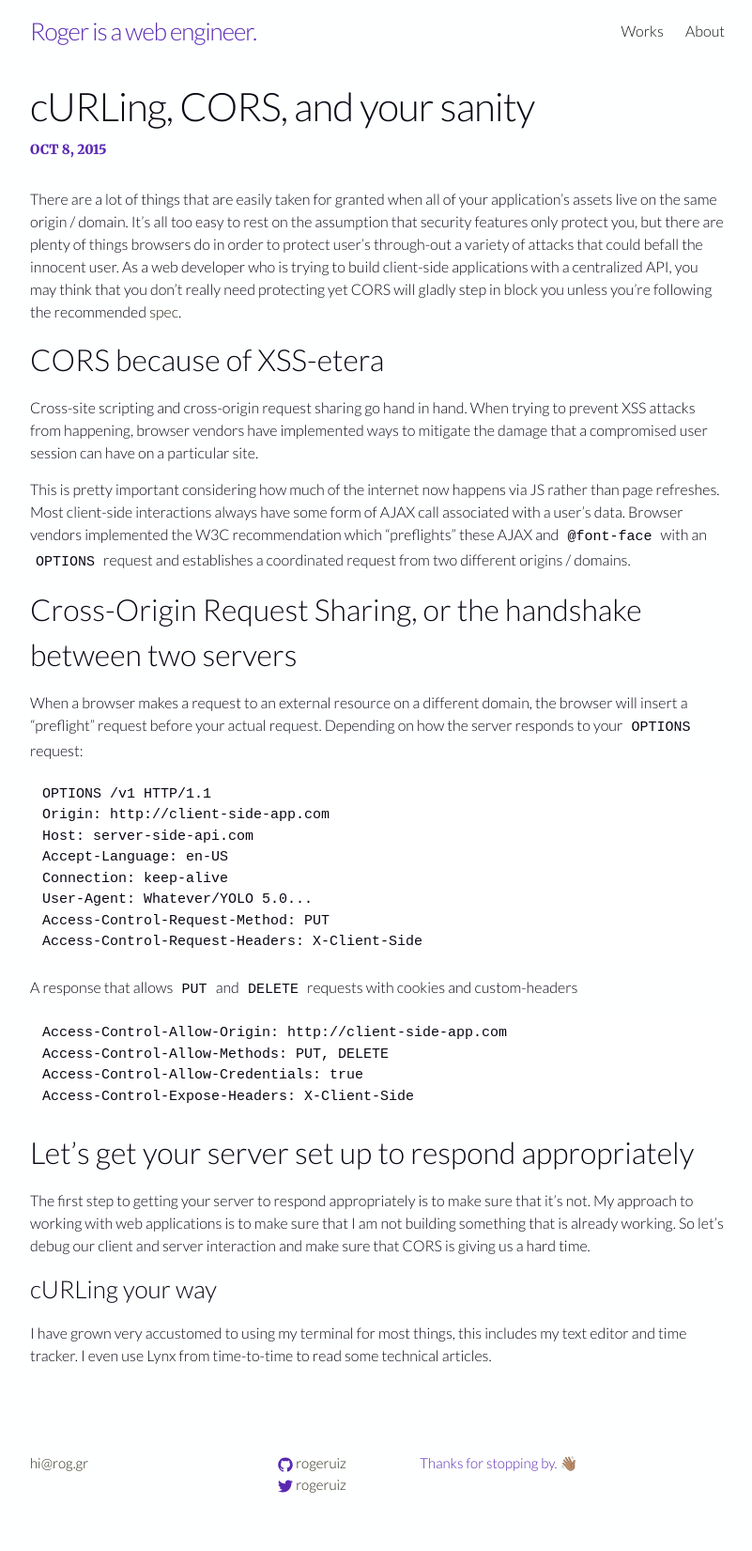
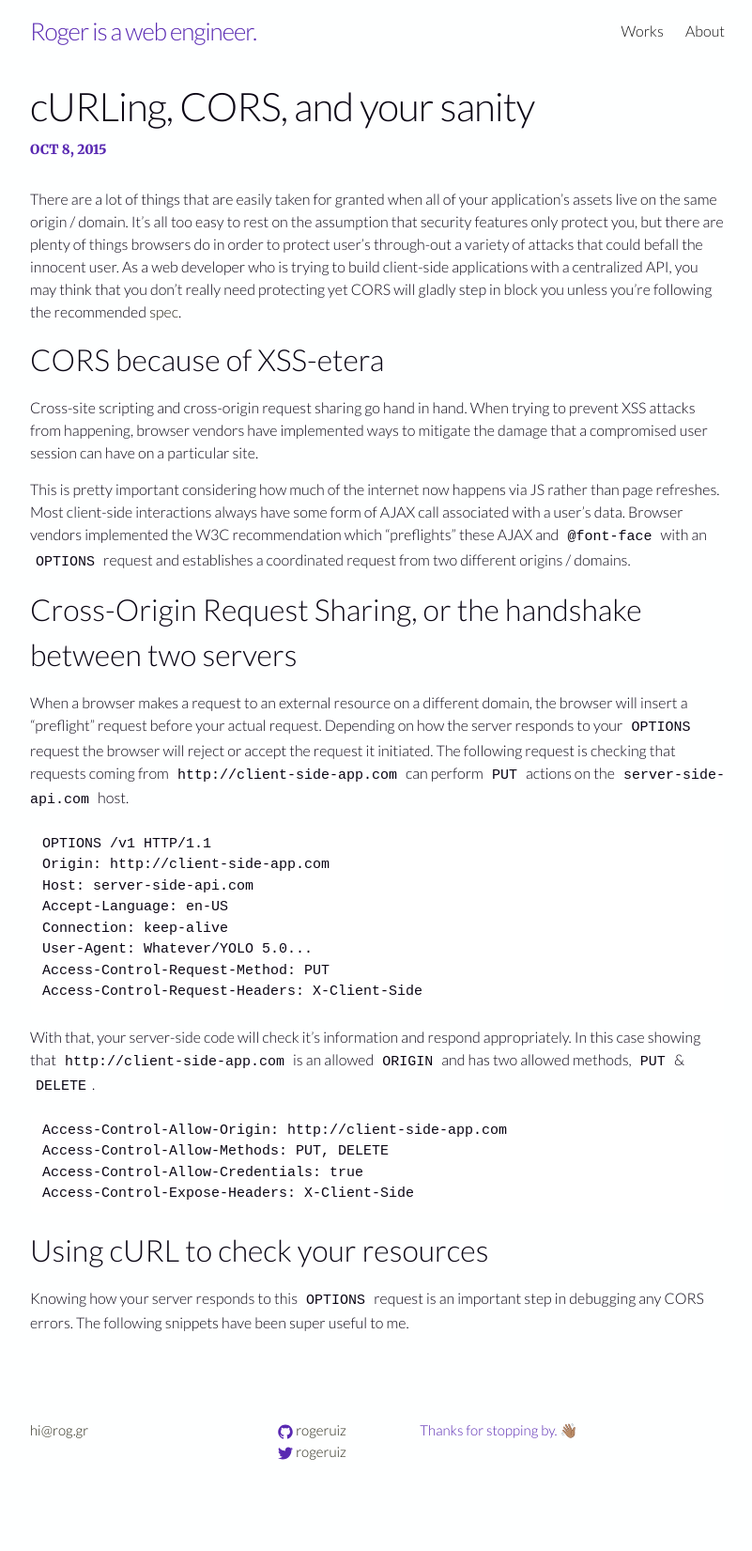
Before and after one commit to rogeruiz/write, a Jekyll site: the page built from dress-code/_posts/2015-10-08-curling-cors-and-sanity.markdown, in a window 1280 px wide. Shown: the whole page at 94% size, without its empty margins (238-1039 px from the left). Built offline with Jekyll 4.4.1, drawn with Linux system fonts in a browser that asks for light colours; after the commit the page ends 1616 px from its top, so only the background shows below that.

Commit message:
Update draft;
This patch updates the curling post to be closer to a what my original
intention for it was. My original intention was to discuss different
`curl` commands I've used to debug CORS. While the history lesson is
good. Maybe I'll clean it up a bit more before publishing it later
today.

````diff
--- a/dress-code/_posts/2015-10-08-curling-cors-and-sanity.markdown
+++ b/dress-code/_posts/2015-10-08-curling-cors-and-sanity.markdown
@@ -29,37 +29,31 @@
 
 When a browser makes a request to an external resource on a different domain, the
 browser will insert a "preflight" request before your actual request. Depending on
-how the server responds to your `OPTIONS` request:
+how the server responds to your `OPTIONS` request the browser will reject or
+accept the request it initiated. The following request is checking that requests
+coming from `http://client-side-app.com` can perform `PUT` actions on the
+`server-side-api.com` host.
 
-```
-OPTIONS /v1 HTTP/1.1
-Origin: http://client-side-app.com
-Host: server-side-api.com
-Accept-Language: en-US
-Connection: keep-alive
-User-Agent: Whatever/YOLO 5.0...
-Access-Control-Request-Method: PUT
-Access-Control-Request-Headers: X-Client-Side
-```
+    OPTIONS /v1 HTTP/1.1
+    Origin: http://client-side-app.com
+    Host: server-side-api.com
+    Accept-Language: en-US
+    Connection: keep-alive
+    User-Agent: Whatever/YOLO 5.0...
+    Access-Control-Request-Method: PUT
+    Access-Control-Request-Headers: X-Client-Side
 
-A response that allows `PUT` and `DELETE` requests with cookies and custom-headers
+With that, your server-side code will check it's information and respond
+appropriately. In this case showing that `http://client-side-app.com` is an
+allowed `ORIGIN` and has two allowed methods, `PUT` & `DELETE`.
 
-```
-Access-Control-Allow-Origin: http://client-side-app.com
-Access-Control-Allow-Methods: PUT, DELETE
-Access-Control-Allow-Credentials: true
-Access-Control-Expose-Headers: X-Client-Side
-```
+    Access-Control-Allow-Origin: http://client-side-app.com
+    Access-Control-Allow-Methods: PUT, DELETE
+    Access-Control-Allow-Credentials: true
+    Access-Control-Expose-Headers: X-Client-Side
 
-## Let's get your server set up to respond appropriately
+## Using cURL to check your resources
 
-The first step to getting your server to respond appropriately is to make sure
-that it's not. My approach to working with web applications is to make sure that
-I am not building something that is already working. So let's debug our client
-and server interaction and make sure that CORS is giving us a hard time.
-
-### cURLing your way
-
-I have grown very accustomed to using my terminal for most things, this includes
-my text editor and time tracker. I even use Lynx from time-to-time to read some
-technical articles.
+Knowing how your server responds to this `OPTIONS` request is an important step
+in debugging any CORS errors. The following snippets have been super useful to
+me.
````
